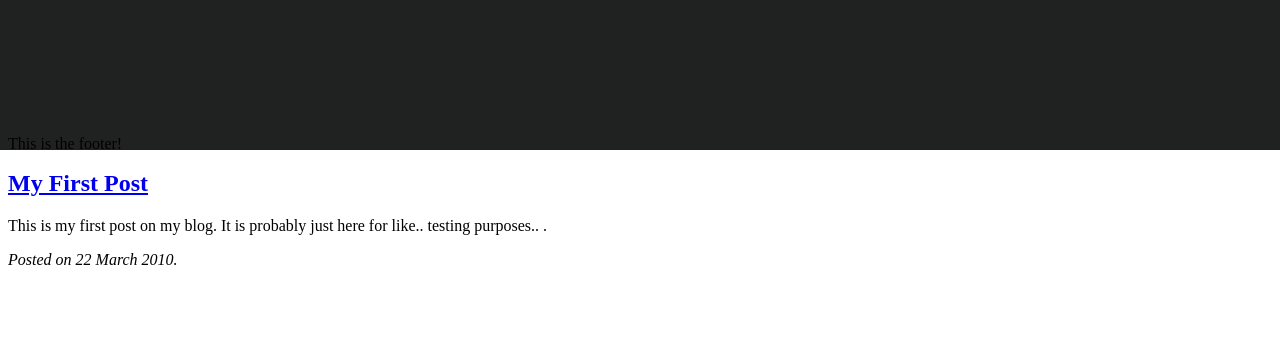
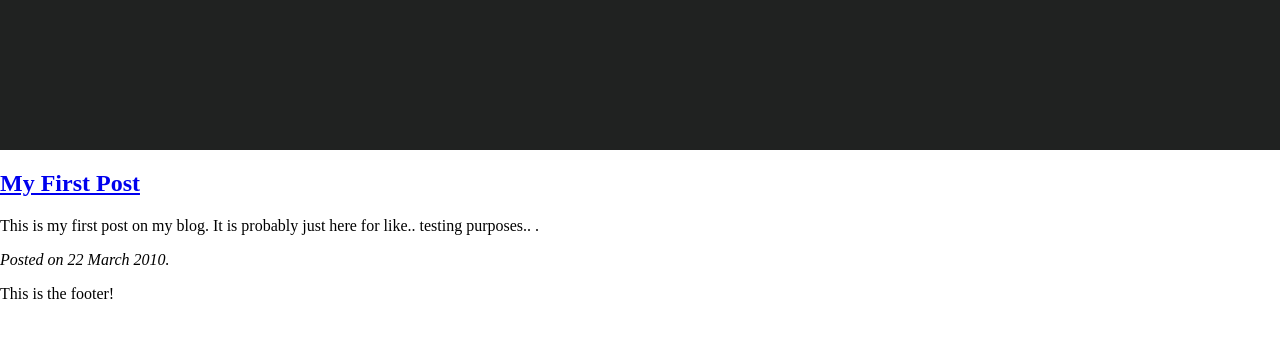
Before and after one commit to son-nguyen/son-nguyen.github.com, a Jekyll site: the page built from index.html, in a window 1280 px wide. Shown: the top 338 px of the page. Built offline with Jekyll 4.4.1, drawn with Linux system fonts in a browser that asks for light colours.

Commit message:
finally fixed the bloody div thing
Apparently the body has some paddings.. so if you removed them.. :)

```diff
--- a/stylesheets/style.css
+++ b/stylesheets/style.css
@@ -1,21 +1,17 @@
-
+body {
+    margin:0;
+    padding:0;
+}
 
 #header {
     height: 150px;
     width: 100%;
     background: #202221 repeat-x;
-    position: absolute;
-    right: 0px;
-    left: 0px;
-    top: 0px;
 }
 
 #content {
-    position: relative;
-    top: 150px;
 }
 
 #footer {
-    position: relative;
 }
 a.hover { text-decoration: none; }
```
